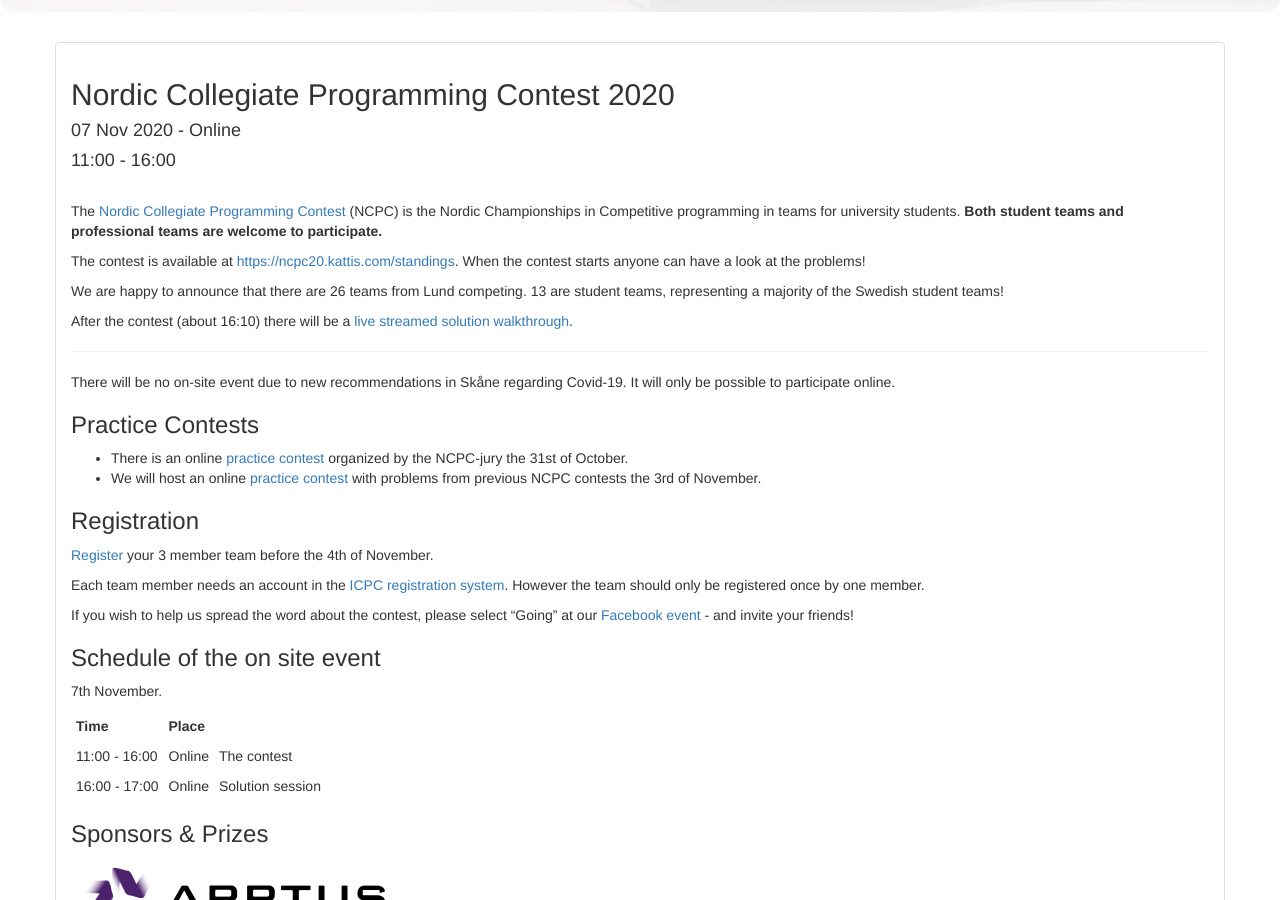
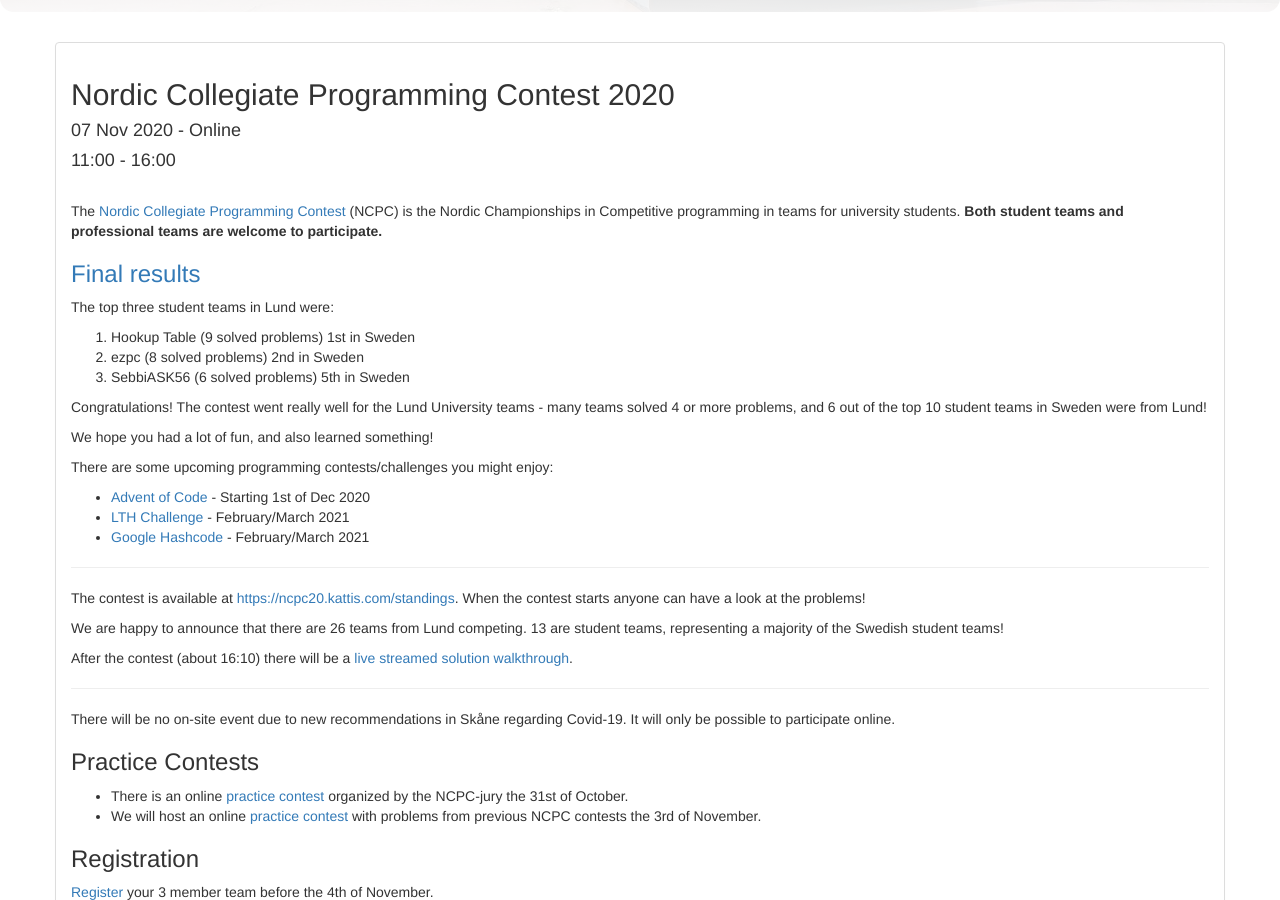
Before and after one commit to Code-at-LTH/code-at-lth.github.io, a Jekyll site: the page built from _events/2020-11-07-ncpc.md, in a window 1280 px wide and 900 px high, scrolled down 342 px. Built offline with Jekyll 4.4.1, drawn with Linux system fonts in a browser that asks for light colours; nearby versions of some CDN libraries.

Commit message:
[ncpc2020] add wrapup

```diff
--- a/_events/2020-11-07-ncpc.md
+++ b/_events/2020-11-07-ncpc.md
@@ -10,6 +10,24 @@ id: ncpc
 <br />
 The [Nordic Collegiate Programming Contest](https://nordic.icpc.io/ncpc2020) (NCPC) is the Nordic Championships in Competitive programming in teams for university students. **Both student teams and professional teams are welcome to participate.**
 
+### [Final results](https://ncpc20.kattis.com/standings?filter=2948)
+The top three student teams in Lund were:
+
+1. Hookup Table (9 solved problems) 1st in Sweden
+2. ezpc (8 solved problems) 2nd in Sweden
+3. SebbiASK56 (6 solved problems) 5th in Sweden
+
+Congratulations! The contest went really well for the Lund University teams - many teams solved 4 or more problems, and 6 out of the top 10 student teams in Sweden were from Lund!
+
+We hope you had a lot of fun, and also learned something!
+
+There are some upcoming programming contests/challenges you might enjoy:
+
+- [Advent of Code](https://adventofcode.com/) - Starting 1st of Dec 2020
+- [LTH Challenge](https://challenge.codeatlth.org/) - February/March 2021
+- [Google Hashcode](https://codingcompetitions.withgoogle.com/hashcode) - February/March 2021
+
+<hr />
 
 The contest is available at [https://ncpc20.kattis.com/standings](https://ncpc20.kattis.com/standings). When the contest starts anyone can have a look at the problems!
 
```
